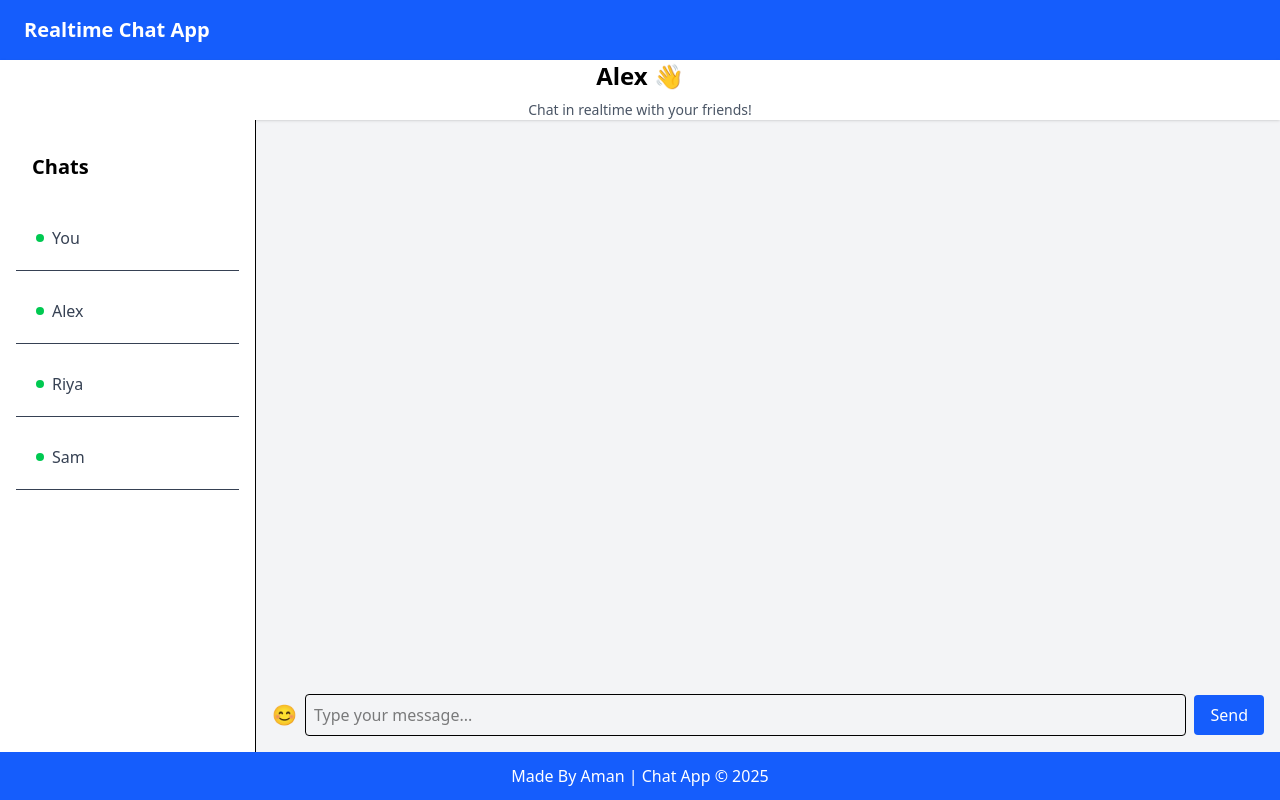
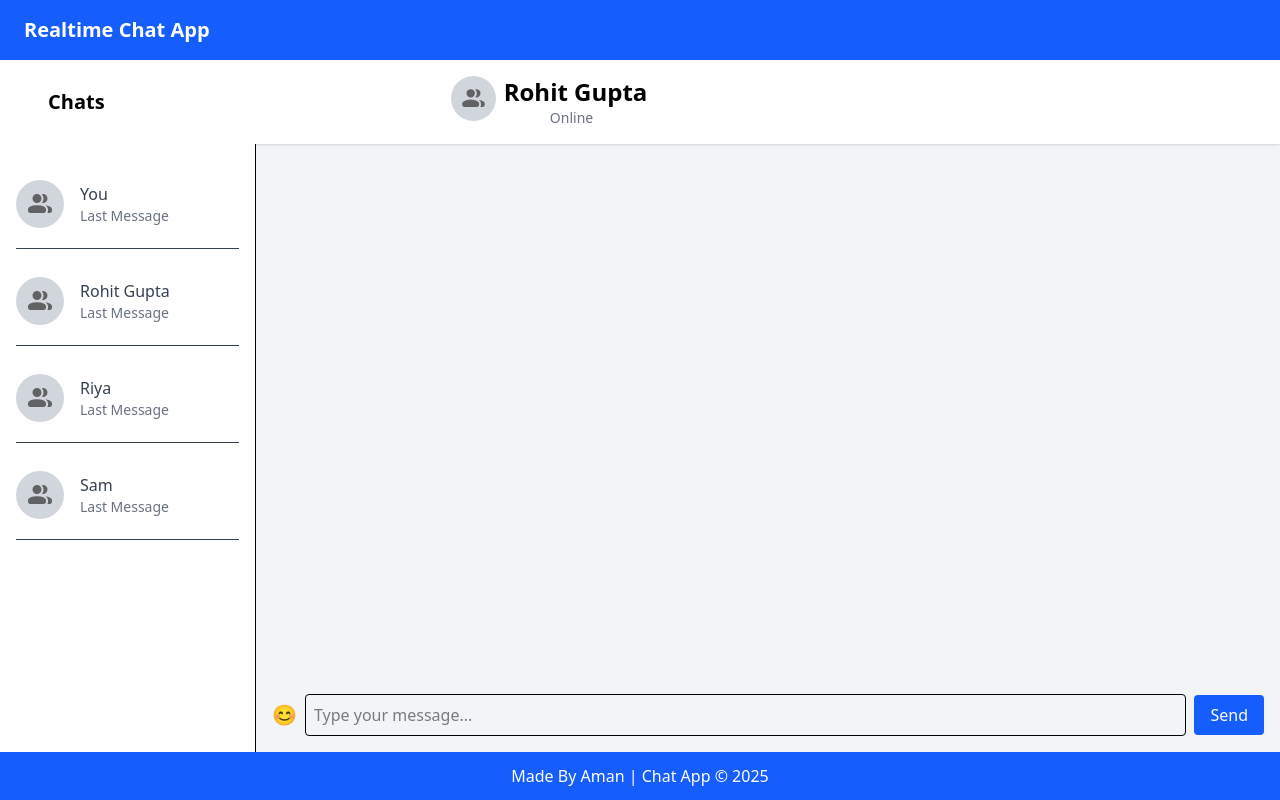
Before and after one commit to mr-aman-git/Chat-Interface-UI, a Next.js app: page / in a window 1280 px wide. Built offline with nearby package versions, Linux system fonts and the light colour scheme.

Commit message:
typing and profile pic ui fix

```diff
--- a/app/page.tsx
+++ b/app/page.tsx
@@ -1,17 +1,10 @@
-// import React from 'react'
-
-// const page = () => {
-//   return (
-//     <div>page</div>
-//   )
-// }
-
-// export default page
 
 "use client";
 
 import { useState, useEffect, useRef } from "react";
 import { motion } from "framer-motion";
+import { FaCamera } from "react-icons/fa";
+
 
 type Message = {
   id: number;
@@ -21,7 +14,7 @@ type Message = {
   emoji?: string;
 };
 
-const chatUsers = ["You", "Alex", "Riya", "Sam"];
+const chatUsers = ["You", "Rohit Gupta", "Riya", "Sam"];
 
 export default function ChatInterface() {
   const [messages, setMessages] = useState<Message[]>([]);
@@ -66,26 +59,84 @@ export default function ChatInterface() {
       </nav>
 
       {/* Landing Section */}
-      <header className="bg-white shadow  text-center">
-        <h1 className="text-2xl font-semibold mb-2">Alex 👋</h1>
-        <p className="text-gray-600 text-sm">Chat in realtime with your friends!</p>
+      <header className="bg-white shadow py-4 text-center flex justify-between items-center px-6">
+        <div className="flex-1 text-left ml-6">
+          <h2 className="font-bold text-[20px]">Chats</h2>
+        </div>
+
+        <div className="flex-1 text-center">
+          <div className="flex">
+            {/* SVG icon inside avatar */}
+            <svg
+              viewBox="0 0 48 48"
+              width="45"
+              height="45"
+              fill="none"
+              className="text-gray-600 w-[45px] rounded-full bg-gray-300 items-center justify-center overflow-hidden"
+            >
+              <title>Profile</title>
+              <path
+                fillRule="evenodd"
+                clipRule="evenodd"
+                d="M17.822 21.678Q19.143 23 21 23t3.178-1.322T25.5 18.5t-1.322-3.178Q22.857 14 21 14t-3.178 1.322T16.5 18.5t1.322 3.178M12.66 32.34q.66.66 1.589.661h13.5q.928 0 1.59-.66.66-.662.66-1.59v-.9q0-.956-.492-1.758A3.3 3.3 0 0 0 28.2 26.87a16.7 16.7 0 0 0-3.544-1.308q-1.8-.435-3.656-.436-1.856 0-3.656.436T13.8 26.869a3.3 3.3 0 0 0-1.308 1.223A3.3 3.3 0 0 0 12 29.85v.9q0 .928.66 1.59m21.09.66h-2.392A4.16 4.16 0 0 0 32 30.75v-.9c0-1-.263-1.95-.788-2.804a5.3 5.3 0 0 0-1.675-1.713q.563.093 1.119.228 1.8.436 3.544 1.308.815.422 1.308 1.223.492.802.492 1.758v.9q0 .928-.661 1.59-.66.66-1.59.66M27 23a4.6 4.6 0 0 1-1.18-.147c1.105-1.211 1.68-2.692 1.68-4.353s-.575-3.142-1.68-4.353A4.6 4.6 0 0 1 27 14q1.856 0 3.178 1.322Q31.5 16.643 31.5 18.5t-1.322 3.178T27 23"
+                fill="#606263"
+              />
+            </svg>
+            <div>
+              <h1 className="text-2xl font-semibold ml-2">Rohit Gupta</h1>
+              <p className="text-gray-500 text-sm">{typing ? "Rohit Gupta is typing..." : "Online"}</p>
+            </div>
+          </div>
+
+
+        </div>
+
+        <div className="flex-1"></div>
       </header>
+
 
       <main className="flex flex-1 overflow-hidden">
         {/* Online Users */}
         <aside className="w-64 bg-white border-r p-4 overflow-y-auto hidden md:block">
-          <h2 className="font-bold text-[20px] mb-2 p-4">Chats</h2>
+
           <ul className="space-y-2">
             {onlineUsers.map((user, i) => (
               <li
                 key={i}
-                className="flex items-center space-x-2 p-5 border-b text-gray-700"
+                className="flex items-center space-x-4 py-5 border-b text-gray-700"
               >
-                <span className="w-2 h-2 rounded-full bg-green-500 animate-pulse" />
-                <span className="">{user}</span>
+                {/* Avatar container */}
+                <div className="relative w-12 h-12">
+                  {/* Avatar circle */}
+                  <div className="w-full h-full rounded-full bg-gray-300 flex items-center justify-center overflow-hidden">
+                    {/* SVG icon inside avatar */}
+                    <svg
+                      viewBox="0 0 48 48"
+                      width="70"
+                      height="70"
+                      fill="none"
+                      className="text-gray-600 cursor-pointer"
+                    >
+                      <title>profile</title>
+                      <path
+                        fillRule="evenodd"
+                        clipRule="evenodd"
+                        d="M17.822 21.678Q19.143 23 21 23t3.178-1.322T25.5 18.5t-1.322-3.178Q22.857 14 21 14t-3.178 1.322T16.5 18.5t1.322 3.178M12.66 32.34q.66.66 1.589.661h13.5q.928 0 1.59-.66.66-.662.66-1.59v-.9q0-.956-.492-1.758A3.3 3.3 0 0 0 28.2 26.87a16.7 16.7 0 0 0-3.544-1.308q-1.8-.435-3.656-.436-1.856 0-3.656.436T13.8 26.869a3.3 3.3 0 0 0-1.308 1.223A3.3 3.3 0 0 0 12 29.85v.9q0 .928.66 1.59m21.09.66h-2.392A4.16 4.16 0 0 0 32 30.75v-.9c0-1-.263-1.95-.788-2.804a5.3 5.3 0 0 0-1.675-1.713q.563.093 1.119.228 1.8.436 3.544 1.308.815.422 1.308 1.223.492.802.492 1.758v.9q0 .928-.661 1.59-.66.66-1.59.66M27 23a4.6 4.6 0 0 1-1.18-.147c1.105-1.211 1.68-2.692 1.68-4.353s-.575-3.142-1.68-4.353A4.6 4.6 0 0 1 27 14q1.856 0 3.178 1.322Q31.5 16.643 31.5 18.5t-1.322 3.178T27 23"
+                        fill="#606263"
+                      />
+                    </svg>
+                  </div>
+                </div>
+
+                {/* User info */}
+                <div className="flex-1">
+                  <span className="block font-medium">{user}</span>
+                  <p className="text-sm text-gray-500">Last Message</p>
+                </div>
               </li>
             ))}
           </ul>
+
         </aside>
 
         {/* Chat Box */}
@@ -96,11 +147,10 @@ export default function ChatInterface() {
                 key={msg.id}
                 initial={{ opacity: 0, y: 10 }}
                 animate={{ opacity: 1, y: 0 }}
-                className={`max-w-sm p-3 rounded-lg shadow ${
-                  msg.sender === "You"
-                    ? "ml-auto bg-blue-100"
-                    : "mr-auto bg-gray-200"
-                }`}
+                className={`max-w-sm p-3 rounded-lg shadow ${msg.sender === "You"
+                  ? "ml-auto bg-blue-100"
+                  : "mr-auto bg-gray-200"
+                  }`}
               >
                 <div className="font-medium text-sm">{msg.sender}</div>
                 <div className="text-base">{msg.content} {msg.emoji || ""}</div>
@@ -110,9 +160,7 @@ export default function ChatInterface() {
               </motion.div>
             ))}
             <div ref={messageEndRef} />
-            {typing && (
-              <div className="text-gray-500 text-sm italic">Someone is typing...</div>
-            )}
+
           </div>
 
           {/* Chat Input */}
--- a/package.json
+++ b/package.json
@@ -12,7 +12,8 @@
     "framer-motion": "^12.9.4",
     "next": "15.3.1",
     "react": "^19.0.0",
-    "react-dom": "^19.0.0"
+    "react-dom": "^19.0.0",
+    "react-icons": "^5.5.0"
   },
   "devDependencies": {
     "@tailwindcss/postcss": "^4",
```
Also changed, not shown: 1 other file (tests, documents, lock files or other folders).
